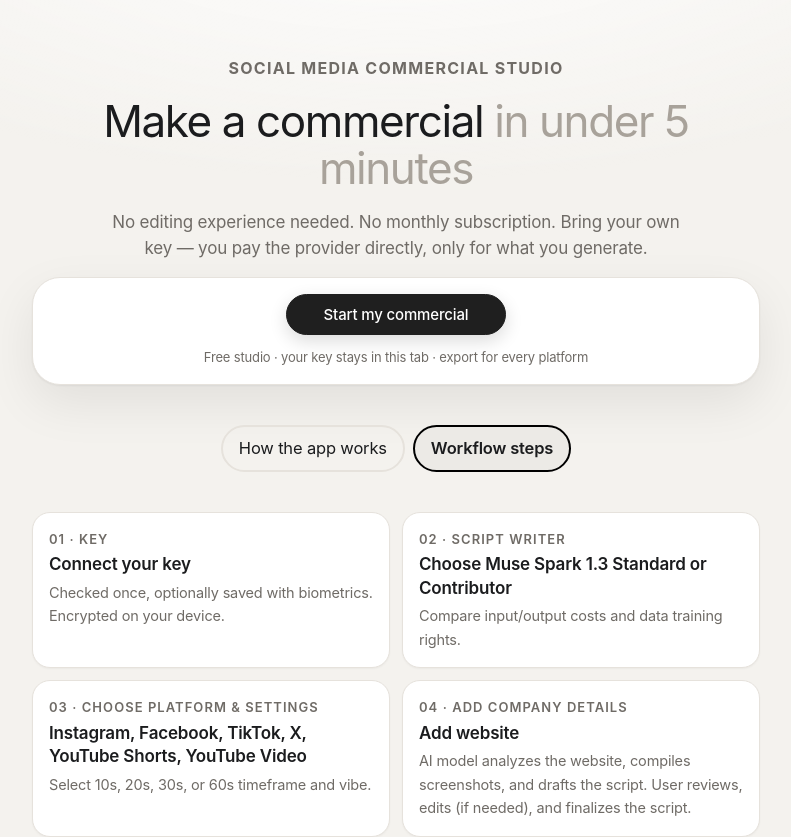
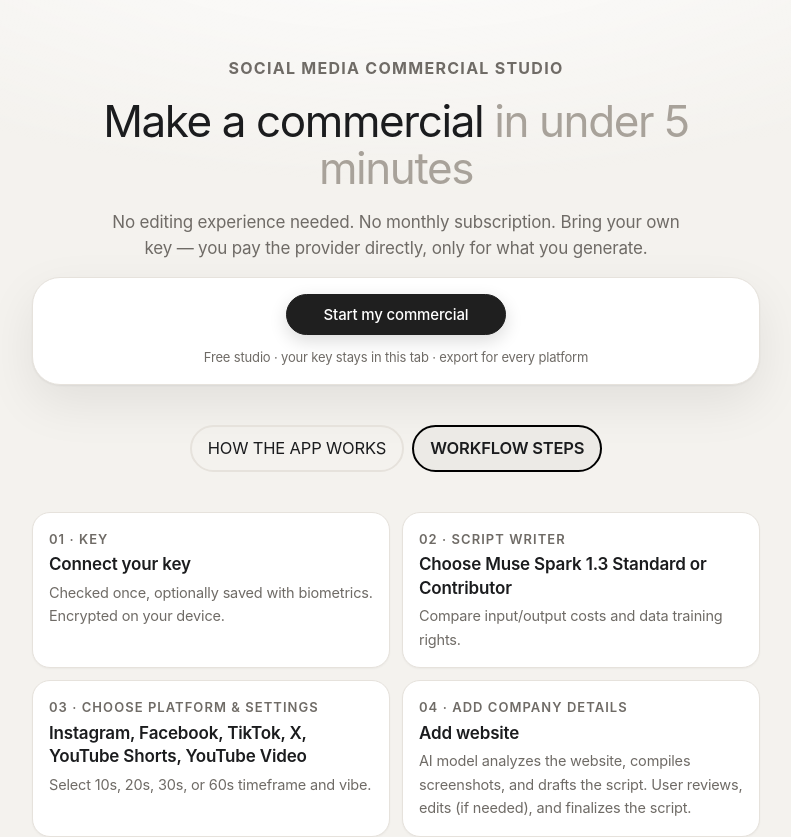
Before and after one commit to alkaika/ai-social-commercial-studio, a Next.js app: page / in a window 1280 px wide. Shown: the top 837 px of the page, without its empty margins (244-1035 px from the left). Built offline with nearby package versions, Linux system fonts and the light colour scheme.

Commit message:
Landing: all-caps info toggle labels

```diff
--- a/app/page.tsx
+++ b/app/page.tsx
@@ -66,8 +66,8 @@ function HomeInner() {
         </div>
       </div>
       <div className="flex gap-2 justify-center">
-        <button className={`border-2 rounded-full px-4 py-2 ${infoTab === 'how' ? 'border-black bg-neutral-100 font-semibold' : 'border-neutral-200'}`} onClick={() => setInfoTab('how')}>How the app works</button>
-        <button className={`border-2 rounded-full px-4 py-2 ${infoTab === 'workflow' ? 'border-black bg-neutral-100 font-semibold' : 'border-neutral-200'}`} onClick={() => setInfoTab('workflow')}>Workflow steps</button>
+        <button className={`border-2 rounded-full px-4 py-2 ${infoTab === 'how' ? 'border-black bg-neutral-100 font-semibold' : 'border-neutral-200'}`} onClick={() => setInfoTab('how')}>HOW THE APP WORKS</button>
+        <button className={`border-2 rounded-full px-4 py-2 ${infoTab === 'workflow' ? 'border-black bg-neutral-100 font-semibold' : 'border-neutral-200'}`} onClick={() => setInfoTab('workflow')}>WORKFLOW STEPS</button>
       </div>
       {infoTab === 'workflow' ? (
       <div className="grid sm:grid-cols-2 gap-3">
```
